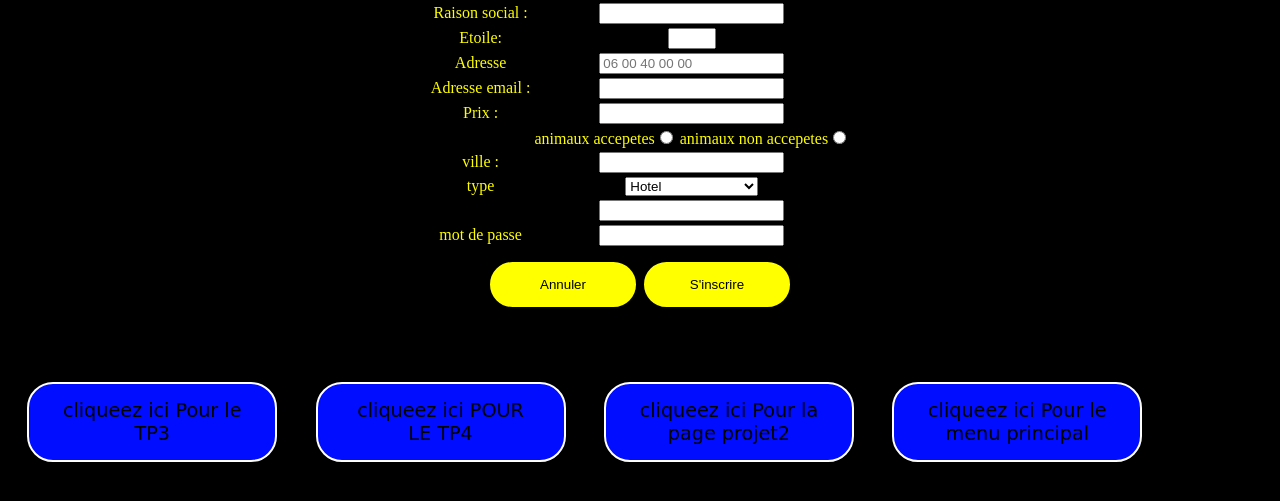
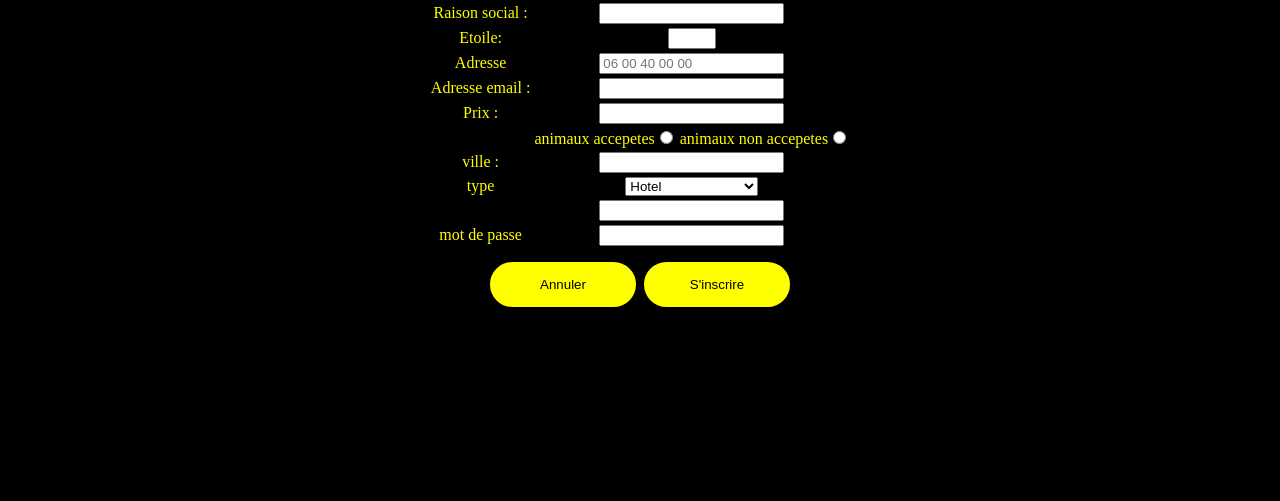
Before and after one commit to Malle02/iframe.ML, a plain HTML site: page lien/tp css/projet 2/tp2/formA.html in a window 1280 px wide. Shown: the part 197-698 px from the top of the page. Drawn offline with Linux system fonts and the light colour scheme.

Commit message:
Add files via upload

```diff
--- a/lien/tp css/projet 2/tp2/formA.html
+++ b/lien/tp css/projet 2/tp2/formA.html
@@ -92,9 +92,9 @@
     <br>
     <br><br>
 
-    <button class="d" onclick="window.location.href='C:/Users/malle/OneDrive/Bureau/cours html premier classe/CODE DU SIT WEB/CODE HTML/lien/tp css/projet 2/tp3/id.html'">cliqueez ici Pour le TP3</button>
-    <button class="d" onclick="window.location.href='C:/Users/malle/OneDrive/Bureau/cours html premier classe/CODE DU SIT WEB/CODE HTML/lien/tp css/projet 2/TP4/sup.html'">cliqueez ici POUR LE TP4</button>
-    <button class="d" onclick="window.location.href='C:/Users/malle/OneDrive/Bureau/cours html premier classe/CODE DU SIT WEB/CODE HTML/lien/tp css/projet 2/projet2.html'">cliqueez ici Pour la page projet2</button>
-    <button class="d" onclick="window.location.href='C:/Users/malle/OneDrive/Bureau/cours html premier classe/CODE DU SIT WEB/CODE HTML/page2/page2.html'">cliqueez ici Pour le menu principal</button>
+    <!-- <button class="d" onclick="window.location.href='tp3/id.html'">cliqueez ici Pour le TP3</button>
+    <button class="d" onclick="window.location.href='TP4/sup.html'">cliqueez ici POUR LE TP4</button>
+    <button class="d" onclick="window.location.href='projet 2/projet2.html'">cliqueez ici Pour la page projet2</button>
+    <button class="d" onclick="window.location.href='CODE HTML/page2/page2.html'">cliqueez ici Pour le menu principal</button> -->
 </body>
 </html>
```
